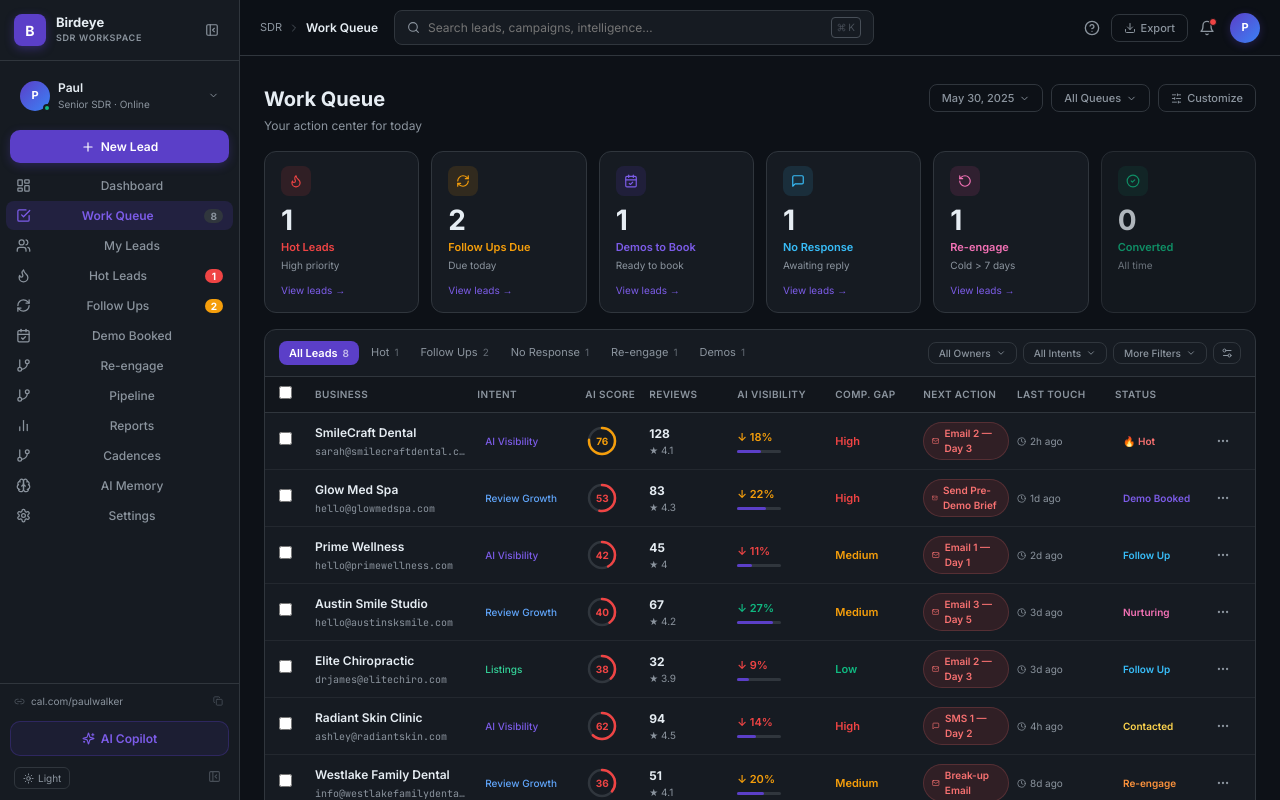
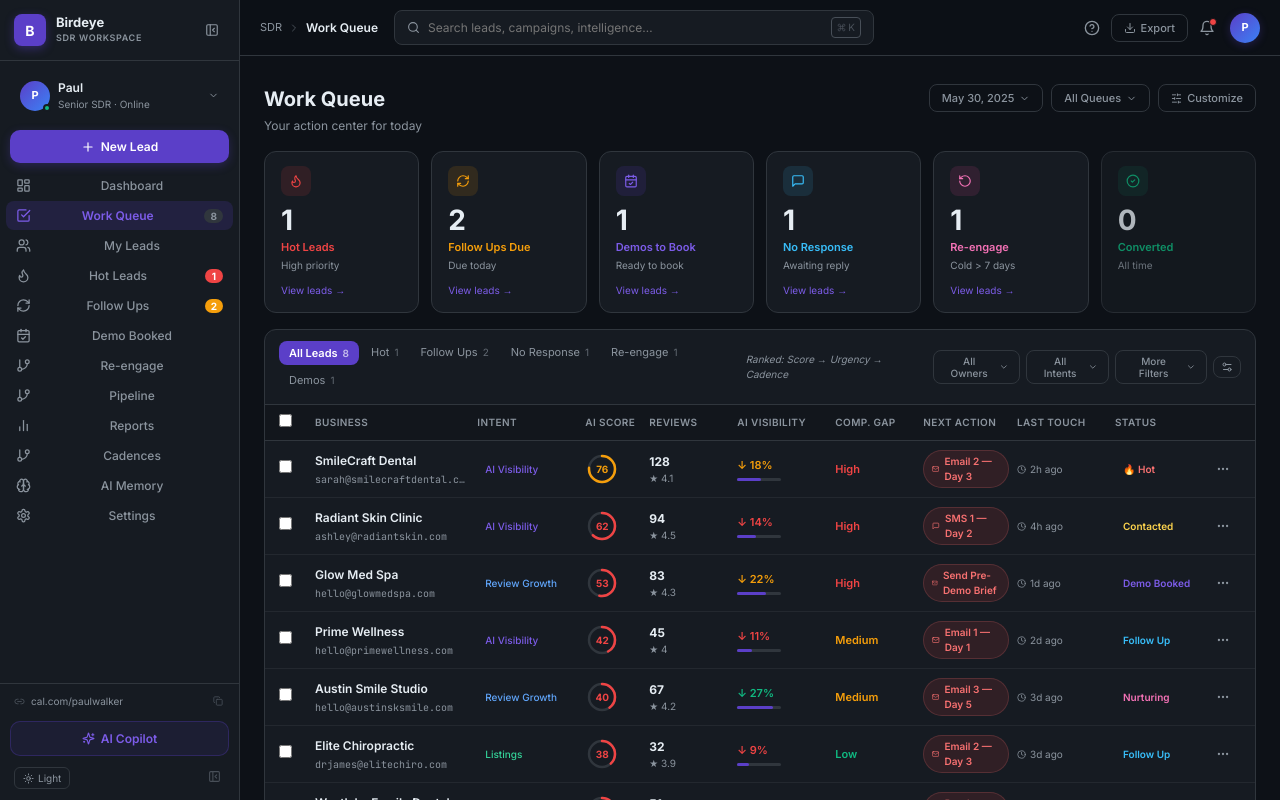
Before and after one commit to Mrpranjul575/Lead-management-Birdeye, a React (Vite) app: page / in a window 1280 px wide. Shown: the top 800 px of the page. Built offline with nearby package versions, Linux system fonts and the light colour scheme.

Commit message:
Add intelligence-driven work queue ranking

```diff
--- a/src/views/WorkQueue.jsx
+++ b/src/views/WorkQueue.jsx
@@ -8,6 +8,11 @@ import { STAGE_STYLE, INTENT_STYLE } from '../constants/stages';
 import ScoreRing from '../components/ui/ScoreRing';
 import NextBestStep from '../components/NextBestStep';
 import { useApp } from '../context/AppContext';
+import { deriveSignals } from '../utils/intelligenceEngine';
+import { getPendingSteps } from '../utils/cadenceUtils';
+
+/* Numeric urgency order for sort comparator — precomputed once, never called in the sort loop */
+const URGENCY_ORDER = { Critical:0, High:1, Medium:2, Low:3 };
 
 /* ─── Stage colors ─── */
 const STAGE = {
@@ -111,7 +116,49 @@ export default function WorkQueue() {
   const allIds  = filtered.map(l => l.id);
   const allSel  = allIds.length > 0 && allIds.every(id => selected.has(id));
 
-  /* shared style shortcuts */
+  /* ── Intelligence-driven ranking ──
+   * Step 1: precompute derived values once per lead — no repeated calls in comparator.
+   * Step 2: sort using precomputed values only.
+   * Hierarchy: AI Score ↓ → Urgency ↑ (Critical first) → Pending cadence → Recent activity ↓
+   */
+  const ranked = useMemo(() => {
+    const items = filtered.map(lead => {
+      const derived    = deriveSignals(lead);
+      const hasPending = getPendingSteps(lead).length > 0;
+      const recentAct  = new Date(lead.activities?.[0]?.timestamp || 0).getTime();
+
+      // Build human-readable sort reason for tooltip explainability
+      const parts = [];
+      if      ((lead.aiScore || 0) >= 70) parts.push('High AI Score');
+      else if ((lead.aiScore || 0) >= 50) parts.push('Medium AI Score');
+      else                                parts.push('Low AI Score');
+      if (derived.urgency === 'Critical')  parts.push('Critical Urgency');
+      else if (derived.urgency === 'High') parts.push('High Urgency');
+      if (hasPending) parts.push('Active Cadence');
+
+      return {
+        lead,
+        aiScore:        lead.aiScore     || 0,
+        urgencyOrder:   URGENCY_ORDER[derived.urgency] ?? 3,
+        hasPending,
+        recentActivity: recentAct,
+        sortReason:     parts.join(' + ') || 'Base Order',
+      };
+    });
+
+    // Sort using precomputed values — zero function calls inside comparator
+    items.sort((a, b) => {
+      if (b.aiScore      !== a.aiScore)      return b.aiScore      - a.aiScore;        // 1. AI Score ↓
+      if (a.urgencyOrder !== b.urgencyOrder) return a.urgencyOrder - b.urgencyOrder;   // 2. Urgency ↑
+      const ap = a.hasPending ? 0 : 1;
+      const bp = b.hasPending ? 0 : 1;
+      if (ap !== bp)                         return ap - bp;                            // 3. Pending cadence
+      return b.recentActivity - a.recentActivity;                                       // 4. Recent activity ↓
+    });
+
+    return items;
+  }, [filtered]);
+
   const T1 = 'var(--t1)', T2 = 'var(--t2)', B1 = 'var(--b1)';
 
   /* table column widths — matches screen proportions */
@@ -177,8 +224,13 @@ export default function WorkQueue() {
             })}
           </div>
 
-          {/* Right: dropdowns + gear */}
+          {/* Right: ranking legend + dropdowns + gear */}
           <div style={{ display:'flex', alignItems:'center', gap:6 }}>
+            <span
+              style={{ fontSize:10, color:T2, fontStyle:'italic', marginRight:4 }}
+              title="Leads are ranked by: AI Score → Urgency → Active Cadence Steps → Most Recent Activity">
+              Ranked: Score → Urgency → Cadence
+            </span>
             <button className="btn-ghost" style={{ padding:'4px 10px', fontSize:10 }}>All Owners <ChevronDown size={10}/></button>
             <button className="btn-ghost" style={{ padding:'4px 10px', fontSize:10 }}>All Intents <ChevronDown size={10}/></button>
             <button className="btn-ghost" style={{ padding:'4px 10px', fontSize:10 }}>More Filters <ChevronDown size={10}/></button>
@@ -240,7 +292,7 @@ export default function WorkQueue() {
 
         {/* ── Rows ── */}
         <div>
-          {filtered.map(lead => {
+          {ranked.map(({ lead, sortReason }) => {
             const stageStyle  = STAGE[lead.stage]  || STAGE['New'];
             const intentStyle = INTENT[lead.intent] || INTENT['AI Visibility'];
             const isSel       = selected.has(lead.id);
@@ -265,8 +317,8 @@ export default function WorkQueue() {
                     style={{ width:13, height:13, accentColor:'#5B3FC8', cursor:'pointer' }}/>
                 </div>
 
-                {/* Business name + email */}
-                <div style={{ minWidth:0 }}>
+                {/* Business name + email — title shows sortReason explanation on hover */}
+                <div style={{ minWidth:0 }} title={`Priority: ${sortReason}`}>
                   <div style={{ fontSize:12, fontWeight:600, color:T1, overflow:'hidden', textOverflow:'ellipsis', whiteSpace:'nowrap' }}>
                     {lead.business}
                   </div>
@@ -352,7 +404,7 @@ export default function WorkQueue() {
           padding:'8px 14px', borderTop:`1px solid ${B1}`,
           background:'rgba(0,0,0,0.15)',
         }}>
-          <span style={{ fontSize:11, color:T2 }}>{filtered.length} leads</span>
+          <span style={{ fontSize:11, color:T2 }}>{ranked.length} leads</span>
           <div style={{ display:'flex', alignItems:'center', gap:3 }}>
             {['1','2','3','…','12'].map(p => (
               <button key={p} style={{
```
